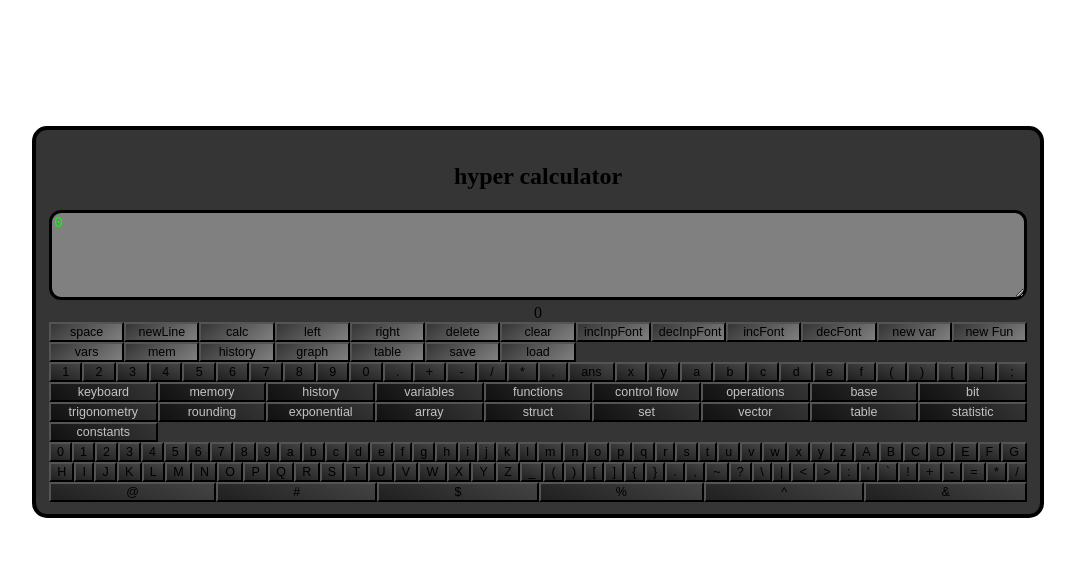
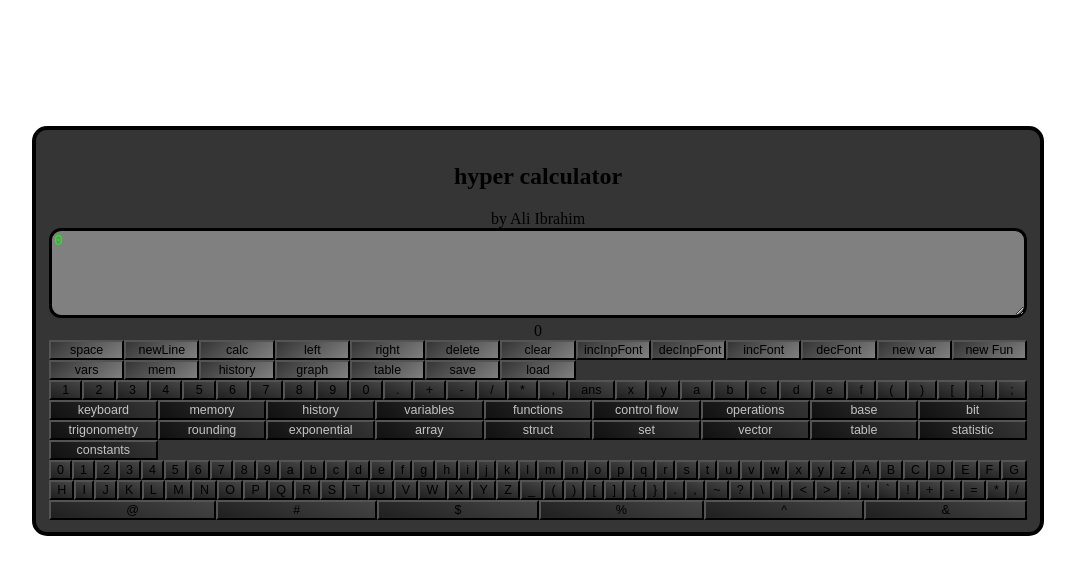
Before and after one commit to aliibrahim123/hyber-calculator, a plain HTML site: page index.html in a window 1280 px wide. Shown: the whole page, without its empty margins (102-1177 px from the left). Drawn offline with Linux system fonts and the light colour scheme.

Commit message:
Update index.html

```diff
--- a/index.html
+++ b/index.html
@@ -2,6 +2,7 @@
 
 <div id = 'calc' style='font-size: 16px;'>
 <h2>hyper calculator</h2>
+<div>by Ali Ibrahim</div>
 </div>
 
 <script type='module' src = './dom.base.js'></script>
```
